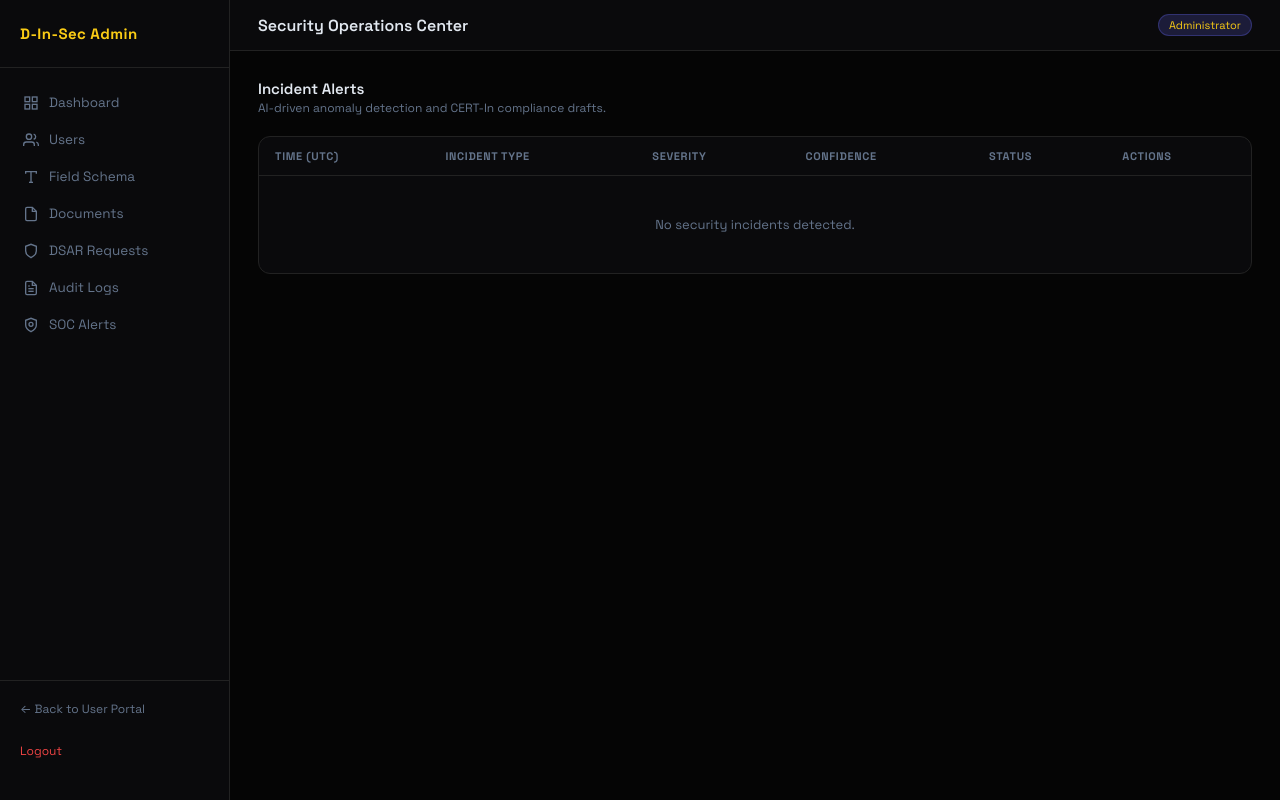
After one commit to Santo-875/D-In-Sec, a Flask app: template mock_site/templates/admin/soc.html in a window 1280 px wide. The commit adds this page. Run offline with Flask 3, Linux system fonts and the light colour scheme; the template is opened without the code that fills it, so the values that code supplies are empty.

Commit message:
Moudle 2 pre-final

```diff
--- a/mock_site/templates/admin/base_admin.html
+++ b/mock_site/templates/admin/base_admin.html
@@ -117,6 +117,10 @@
                 <svg class="nav-icon" viewBox="0 0 24 24" fill="none" stroke="currentColor" stroke-width="2"><path d="M14 2H6a2 2 0 0 0-2 2v16a2 2 0 0 0 2 2h12a2 2 0 0 0 2-2V8z"/><polyline points="14 2 14 8 20 8"/><line x1="16" y1="13" x2="8" y2="13"/><line x1="16" y1="17" x2="8" y2="17"/><polyline points="10 9 9 9 8 9"/></svg>
                 Audit Logs
             </a>
+            <a href="{{ url_for('admin.soc') }}" class="{{ 'active' if 'soc' in request.endpoint }}">
+                <svg class="nav-icon" viewBox="0 0 24 24" fill="none" stroke="currentColor" stroke-width="2"><path d="M12 22s8-4 8-10V5l-8-3-8 3v7c0 6 8 10 8 10z"/><circle cx="12" cy="11" r="3"/></svg>
+                SOC Alerts
+            </a>
         </nav>
         <div class="admin-sidebar-footer">
             <a href="{{ url_for('dashboard.index') }}">← Back to User Portal</a><br><br>
--- /dev/null
+++ b/mock_site/templates/admin/soc.html
@@ -0,0 +1,75 @@
+{% extends "admin/base_admin.html" %}
+{% block title %}SOC Dashboard — D-In-Sec{% endblock %}
+{% block page_title %}Security Operations Center{% endblock %}
+
+{% block content %}
+<div class="section-header">
+    <div>
+        <div class="section-title">Incident Alerts</div>
+        <div class="section-sub">AI-driven anomaly detection and CERT-In compliance drafts.</div>
+    </div>
+</div>
+
+<div class="admin-table-wrap">
+    <table class="admin-table">
+        <thead>
+            <tr>
+                <th>Time (UTC)</th>
+                <th>Incident Type</th>
+                <th>Severity</th>
+                <th>Confidence</th>
+                <th>Status</th>
+                <th>Actions</th>
+            </tr>
+        </thead>
+        <tbody>
+            {% for alert in alerts %}
+            <tr>
+                <td>{{ alert.created_at.strftime('%Y-%m-%d %H:%M:%S') }}</td>
+                <td>
+                    <span style="font-weight: 500;">{{ alert.incident_type }}</span><br>
+                    <small style="color:var(--muted); font-family: monospace;">{{ alert.masked_log_context[:60] }}...</small>
+                </td>
+                <td>
+                    {% if alert.severity == 'CRITICAL' %}
+                        <span class="badge badge-red">CRITICAL</span>
+                    {% elif alert.severity == 'HIGH' %}
+                        <span class="badge badge-amber">HIGH</span>
+                    {% elif alert.severity == 'MEDIUM' %}
+                        <span class="badge badge-blue">MEDIUM</span>
+                    {% else %}
+                        <span class="badge badge-gray">{{ alert.severity }}</span>
+                    {% endif %}
+                </td>
+                <td>{{ (alert.confidence * 100)|round|int }}%</td>
+                <td>
+                    {% if alert.status == 'Open' %}
+                        <span class="badge badge-red">Open</span>
+                    {% else %}
+                        <span class="badge badge-green">Reviewed</span>
+                    {% endif %}
+                </td>
+                <td>
+                    <div style="display:flex; gap:8px;">
+                        {% if alert.status == 'Open' %}
+                            <form method="POST" action="{{ url_for('admin.soc_review', alert_id=alert.id) }}" style="display:inline;">
+                                <button type="submit" class="btn btn-sm btn-success">Mark Reviewed</button>
+                            </form>
+                        {% endif %}
+                        {% if alert.cert_in_draft %}
+                            <a href="{{ url_for('admin.soc_export_cert_in', alert_id=alert.id) }}" class="btn btn-sm btn-primary">Export Draft</a>
+                        {% endif %}
+                    </div>
+                </td>
+            </tr>
+            {% else %}
+            <tr>
+                <td colspan="6" style="text-align: center; color: var(--muted); padding: 40px;">
+                    No security incidents detected.
+                </td>
+            </tr>
+            {% endfor %}
+        </tbody>
+    </table>
+</div>
+{% endblock %}
```
Also changed, not shown: mock_site/models.py (+17 -0 lines), mock_site/routes/admin.py (+37 -1 lines), 1 other file.
